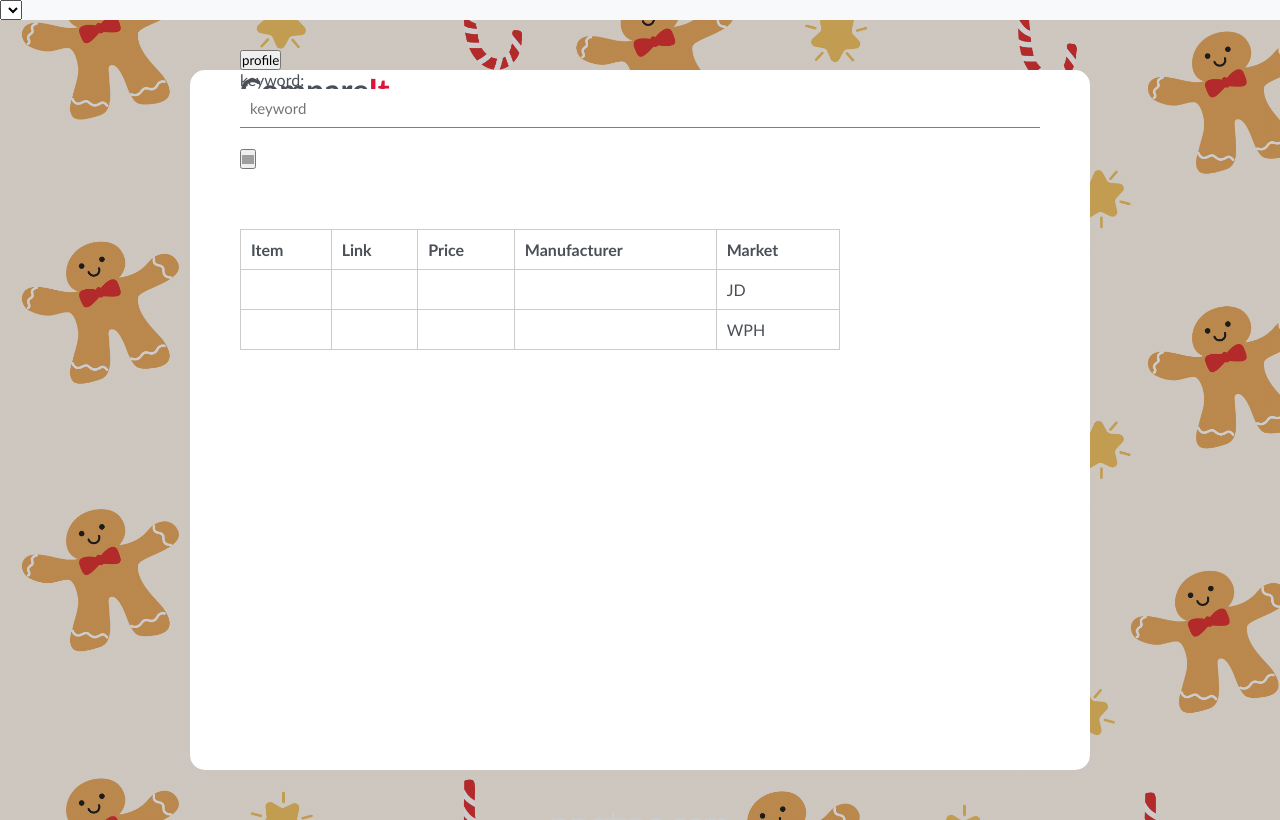
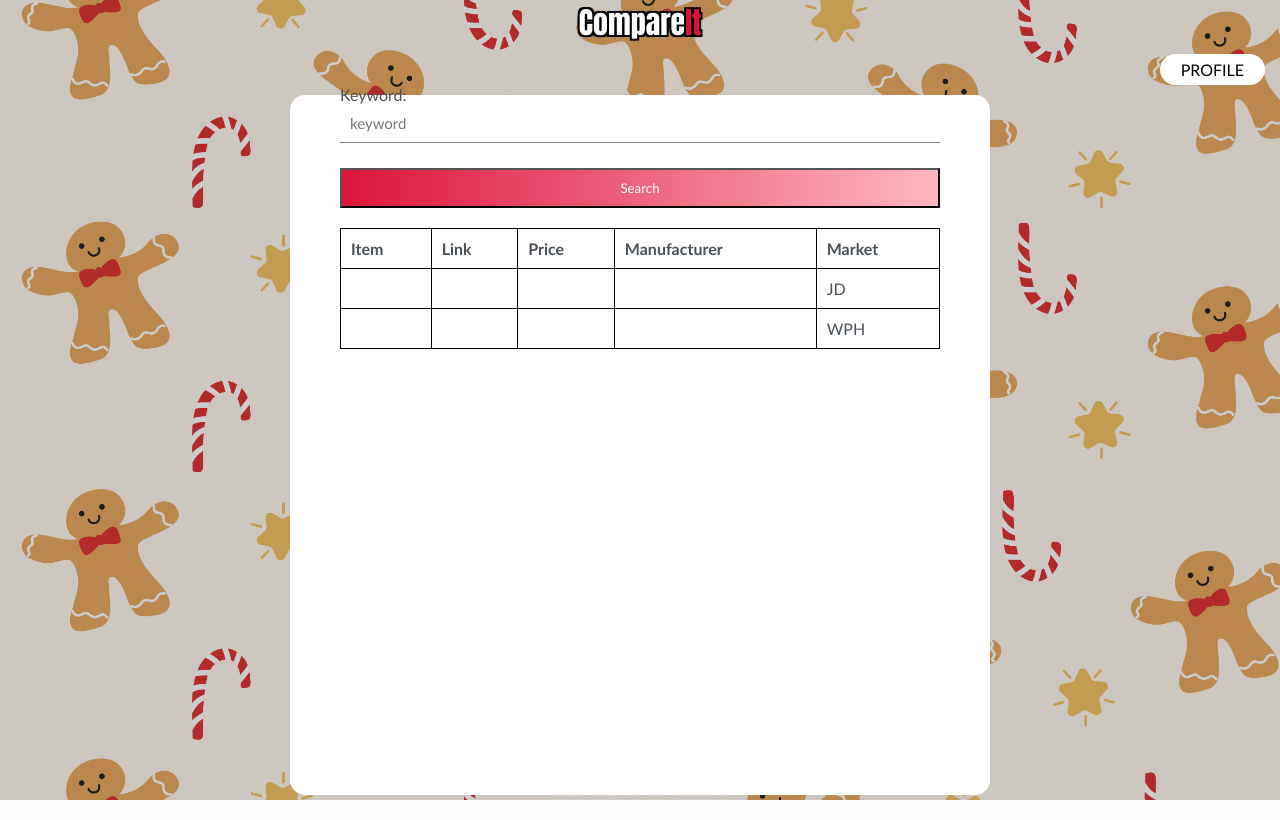
Before and after one commit to Randi-f/CompareIt, a Flask app: page /compare in a window 1280 px wide. Run offline with Flask 3, Linux system fonts and the light colour scheme; lists and menus that the app fills with data are empty; some libraries are stand-ins or nearby versions; grey boxes are pictures that could not be loaded.

Commit message:
Improved table formatting on compare.html. Fixed spacing issues across other pages.

```diff
--- a/api/static/welcome.css
+++ b/api/static/welcome.css
@@ -34,11 +32,8 @@ ul li.active a{
   background-color: #fff;
   color: #000;
 }
-.compare-it-header {
+.compare-it-header h1 {
   text-align: center;
-}
-
-.compare-it-header h1 {
   color: #fff;
   font-size: 30px;
   font-family: 'Impact', sans-serif;
@@ -47,11 +42,11 @@ ul li.active a{
     2px -2px 0 black,
     -2px 2px 0 black,
     2px 2px 0 black;
-  display: inline-block;
 }
 .compare-it-header span {
   font-family: 'Impact', sans-serif;
-  color: lightpink;
+  color: crimson;
+  text-align: center;
 }
 body {
     height: 100%;
@@ -64,24 +59,54 @@ body {
     background-position: center;
   }
 
+  /*white box for login.html*/
 .login-wrapper {
     background-color: #fff;
     width: 358px;
     height: 588px;
     border-radius: 15px;
-    padding: 0 50px;
+    padding: 50px;
     position: relative;
     left: 50%;
     top: 50%;
     transform: translate(-50%, -50%);
 }
 
-.login-wrapper2 {
+/*white box for register.html*/
+.register-wrapper {
   background-color: #fff;
   width: 358px;
-  height: 758px;
+  height: 770px;
   border-radius: 15px;
-  padding: 0 50px;
+  padding-left: 30px;
+  padding-right: 50px;
+  padding-top: 4px;
+  padding-bottom: 4px;
+  position: relative;
+  left: 50%;
+  top: 50%;
+  transform: translate(-50%, -50%);
+}
+  /*white box for registration_result.html*/
+.regresult-wrapper {
+  background-color: #fff;
+  width: 358px;
+  height: 150px;
+  border-radius: 15px;
+  padding: 50px;
+  position: relative;
+  left: 50%;
+  top: 50%;
+  transform: translate(-50%, -50%);
+}
+
+/*white box for compare.html*/
+.compare-wrapper {
+  background-color: #fff;
+  width: 700px;
+  height: 700px;
+  border-radius: 15px;
+  padding: 50px;
   position: relative;
   left: 50%;
   top: 50%;
@@ -93,7 +118,7 @@ body {
   width: 900px;
   height: 700px;
   border-radius: 15px;
-    padding: 0 50px;
+  padding: 50px;
   position: relative;
   left: 50%;
   top: 50%;
@@ -129,10 +153,11 @@ body {
     text-align: center;
     padding: 10px;
     width: 100%;
-    margin-top: 40px;
+    margin-top: 5px;
     background-image: linear-gradient(to right, crimson, lightpink);
     color: #fff;
 }
+
 .msg {
     text-align: center;
     line-height: 88px;
@@ -147,6 +172,7 @@ a {
     max-width: 900px; /* 设置表格容器的最大宽度 */
     overflow-x: auto; /* 设置X轴方向上出现滚动条 */
     overflow-y: auto; /* 设置Y轴方向上出现滚动条 */
+    margin-top: 20px;
 }
 
 table {
--- a/api/templates/compare.html
+++ b/api/templates/compare.html
@@ -11,22 +11,20 @@
 <html>
 <head>
 
-
 <title>CompareIt</title>
 <meta charset="utf-8" />
 <link rel="stylesheet" href="{{ url_for('static',filename='welcome.css') }}">
-<!-- <link rel="stylesheet" href="https://cdnjs.cloudflare.com/ajax/libs/font-awesome/4.7.0/css/font-awesome.min.css"> -->
-
 
 <style>
-table{width:600px;
+table{
+    width:600px;
     border-collapse:collapse;
     text-align:center;
 }
-td,th{border:1px solid #ccc}
-body {
-  font-family: Arial;
+td,th{
+    border: 1px solid black;
 }
+
 
 * {
   box-sizing: border-box;
@@ -63,7 +61,8 @@ form.example::after {
   display: table;
 }
 #myInput {
-    background-image: url('https://static.runoob.com/images/mix/searchicon.png'); /* 搜索按钮 */
+    /* background-image: url('https://static.runoob.com/images/mix/searchicon.png');  */
+
     background-position: 10px 12px; /* 定位搜索按钮 */
     background-repeat: no-repeat; /* 不重复图片 */
     width: 100%;
@@ -76,7 +75,7 @@ form.example::after {
 #myTable {
     border-collapse: collapse;
     width: 100%;
-    border: 1px solid #ddd;
+    border: 1px solid black;
     font-size: 18px;
 }
 
@@ -101,30 +100,46 @@ form.example::after {
 <script src="__JS__/jquery-3.6.3.min.js"></script> -->
 </head>
 <body>
-<select id="columnName">
+<!-- <select id="columnName"> -->
 </select>
 
 <script>
 
 </script>
 
-
+<!-- <div class="navbar">
+    <div class="dropdown">
+        <button class="dropbtn">Menu</button>
+        <div class="dropdown-content">
+            <a href="/">Home</a>
+            <a href="/login">Log In</a>
+            <a href="/register">Register</a>
+            <a href="/profile">Profile</a>
+            <a href="/compare">CompareIt Search</a>
+        </div>
+    </div> -->
 
     <div class="container">
-    <div class="info-wrapper">
-        <h1>Compare<span style="color: crimson;">It</span></h1>
-        <!-- <div class="header">Compare It</div> -->
+        <div class="compare-it-header">
+            <h1>Compare<span>It</span></h1>
+        </div>
+        <ul>
+            <li class="active"><a href="/profile">PROFILE</a></li>
+        </ul>
+
+        <div class="compare-wrapper">
             <div class="form-wrapper">
-            <button onclick="window.location.href='/profile'"> profile </button>
+
+                <!-- <button class="btn" onclick="window.location.href='/profile'">Profile</button> -->
+                <!-- <button onclick="window.location.href='/profile'"> profile </button> -->
                 <form action="/keywordsubmit" method="post">
-                keyword:<input type="text" name="keyword" id = "keyword" placeholder="keyword" class="input-item">
-                <button type="submit">
+                    Keyword:<input type="text" name="keyword" id = "keyword" placeholder="keyword" class="input-item">
+                    <button type="submit" class="btn">Search</button>
+                    <!-- <button type="submit">
                         <img src="https://static.runoob.com/images/mix/searchicon.png" width="12" alt="图片">
-                </button>
+                    </button> -->
                     <!-- <input type="submit" class="myInput" value="Submit"> -->
                 </form>
-
-        </div>
                 <div class="table-container">
                     <table border="1">
                         <tr>
@@ -149,14 +164,11 @@ form.example::after {
                             <td>{{ result2[1] }}</td>
                             <td>WPH</td>
                         </tr>
-
-
                     </table>
             </div>
-
         </div>
      </div>
-
+</div>
 
 
 
```
Also changed, not shown: other parts of api/static/welcome.css (+95 -4 lines), api/templates/login.html (+1 -93 lines), api/templates/register.html (+6 -3 lines), api/templates/registration_result.html (+10 -4 lines). Lines whose indentation alone changed are shown as unchanged.
